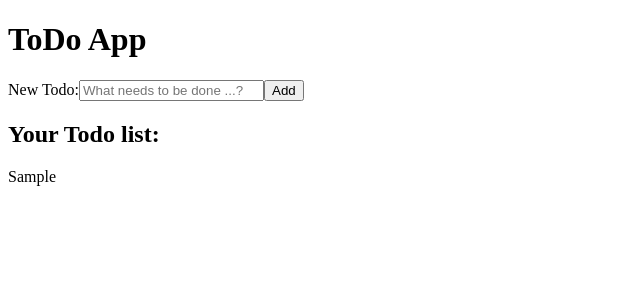
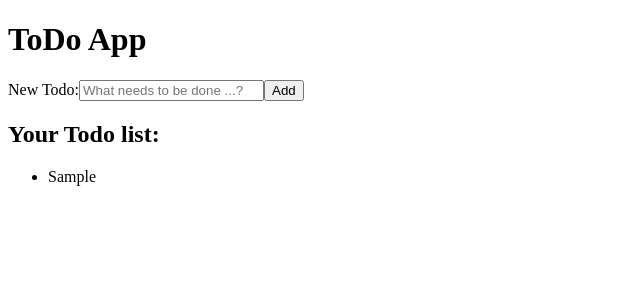
Before and after one commit to jesusmongedev/react-basics-101-course, a React (Create React App) app: page / in a window 1280 px wide. Both pictures are taken after typing "Sample" into the empty fields and a click on the button "Add". Shown: the top 300 px of the page, without its empty margins (0-640 px from the left). Built offline with nearby package versions, Linux system fonts and the light colour scheme.

Commit message:
Render the Todos inside an ul html tag

```diff
--- a/src/App.js
+++ b/src/App.js
@@ -1,6 +1,7 @@
 import { useState } from "react";
 
 const App = () => {
+  // Array of Todos, by default is going to be empty
   const [todos, setTodos] = useState([]);
   // Input Todo Value
   const [inputValue, setInputValue] = useState("");
@@ -35,7 +36,9 @@ const App = () => {
       </form>
       <h2>Your Todo list:</h2>
       {todos.map((todo, index) => (
-        <p key={index}>{todo}</p>
+        <ul key={index}>
+          <li>{todo}</li>
+        </ul>
       ))}
     </div>
   );
```
